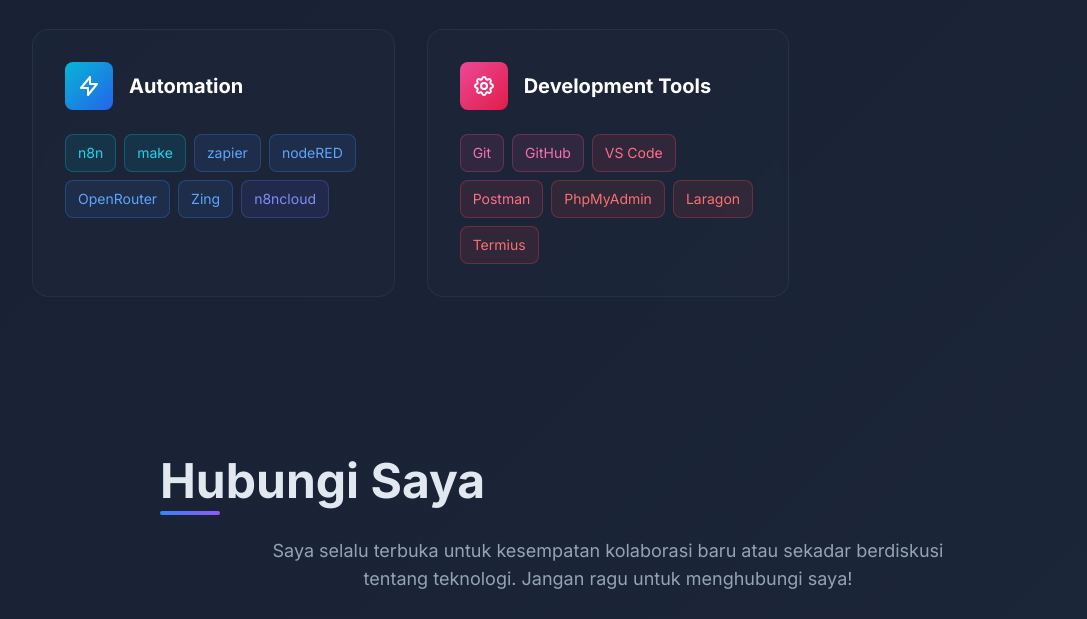
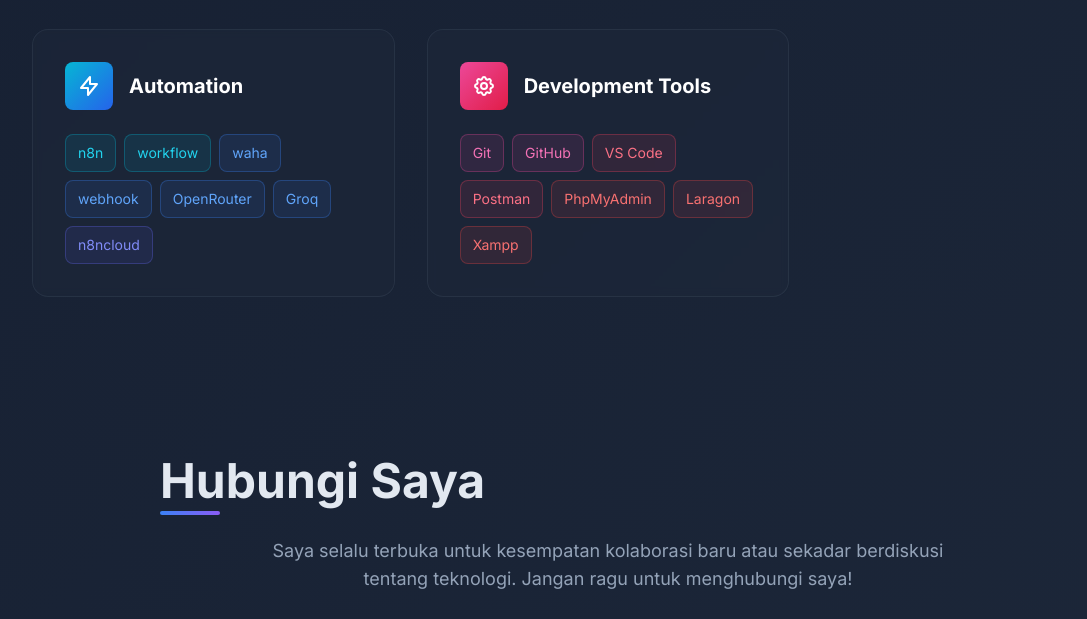
Before and after one commit to annishryk/portofolio-web, a plain HTML site: page index.html in a window 1280 px wide. Shown: the part 3743-4362 px from the top of the page, without its empty margins (32-1119 px from the left). Drawn offline with nearby package versions, Linux system fonts and the light colour scheme.

Commit message:
Update index.html

```diff
--- a/index.html
+++ b/index.html
@@ -270,11 +270,11 @@
                     </div>
                     <div class="flex flex-wrap gap-2">
                         <span class="skill-badge px-3 py-2 bg-cyan-500/10 border border-cyan-500/30 text-cyan-400 rounded-lg text-sm">n8n</span>
-                        <span class="skill-badge px-3 py-2 bg-cyan-500/10 border border-cyan-500/30 text-cyan-400 rounded-lg text-sm">make</span>
-                        <span class="skill-badge px-3 py-2 bg-blue-500/10 border border-blue-500/30 text-blue-400 rounded-lg text-sm">zapier</span>
-                        <span class="skill-badge px-3 py-2 bg-blue-500/10 border border-blue-500/30 text-blue-400 rounded-lg text-sm">nodeRED</span>
+                        <span class="skill-badge px-3 py-2 bg-cyan-500/10 border border-cyan-500/30 text-cyan-400 rounded-lg text-sm">workflow</span>
+                        <span class="skill-badge px-3 py-2 bg-blue-500/10 border border-blue-500/30 text-blue-400 rounded-lg text-sm">waha</span>
+                        <span class="skill-badge px-3 py-2 bg-blue-500/10 border border-blue-500/30 text-blue-400 rounded-lg text-sm">webhook</span>
                         <span class="skill-badge px-3 py-2 bg-blue-500/10 border border-blue-500/30 text-blue-400 rounded-lg text-sm">OpenRouter</span>
-                        <span class="skill-badge px-3 py-2 bg-blue-500/10 border border-blue-500/30 text-blue-400 rounded-lg text-sm">Zing</span>
+                        <span class="skill-badge px-3 py-2 bg-blue-500/10 border border-blue-500/30 text-blue-400 rounded-lg text-sm">Groq</span>
                         <span class="skill-badge px-3 py-2 bg-indigo-500/10 border border-indigo-500/30 text-indigo-400 rounded-lg text-sm">n8ncloud</span>
                     </div>
                 </div>
@@ -290,7 +290,7 @@
                         <span class="skill-badge px-3 py-2 bg-rose-500/10 border border-rose-500/30 text-rose-400 rounded-lg text-sm">Postman</span>
                         <span class="skill-badge px-3 py-2 bg-red-500/10 border border-red-500/30 text-red-400 rounded-lg text-sm">PhpMyAdmin</span>
                         <span class="skill-badge px-3 py-2 bg-red-500/10 border border-red-500/30 text-red-400 rounded-lg text-sm">Laragon</span>
-                        <span class="skill-badge px-3 py-2 bg-red-500/10 border border-red-500/30 text-red-400 rounded-lg text-sm">Termius</span>
+                        <span class="skill-badge px-3 py-2 bg-red-500/10 border border-red-500/30 text-red-400 rounded-lg text-sm">Xampp</span>
                     </div>
                 </div>
             </div>
```
